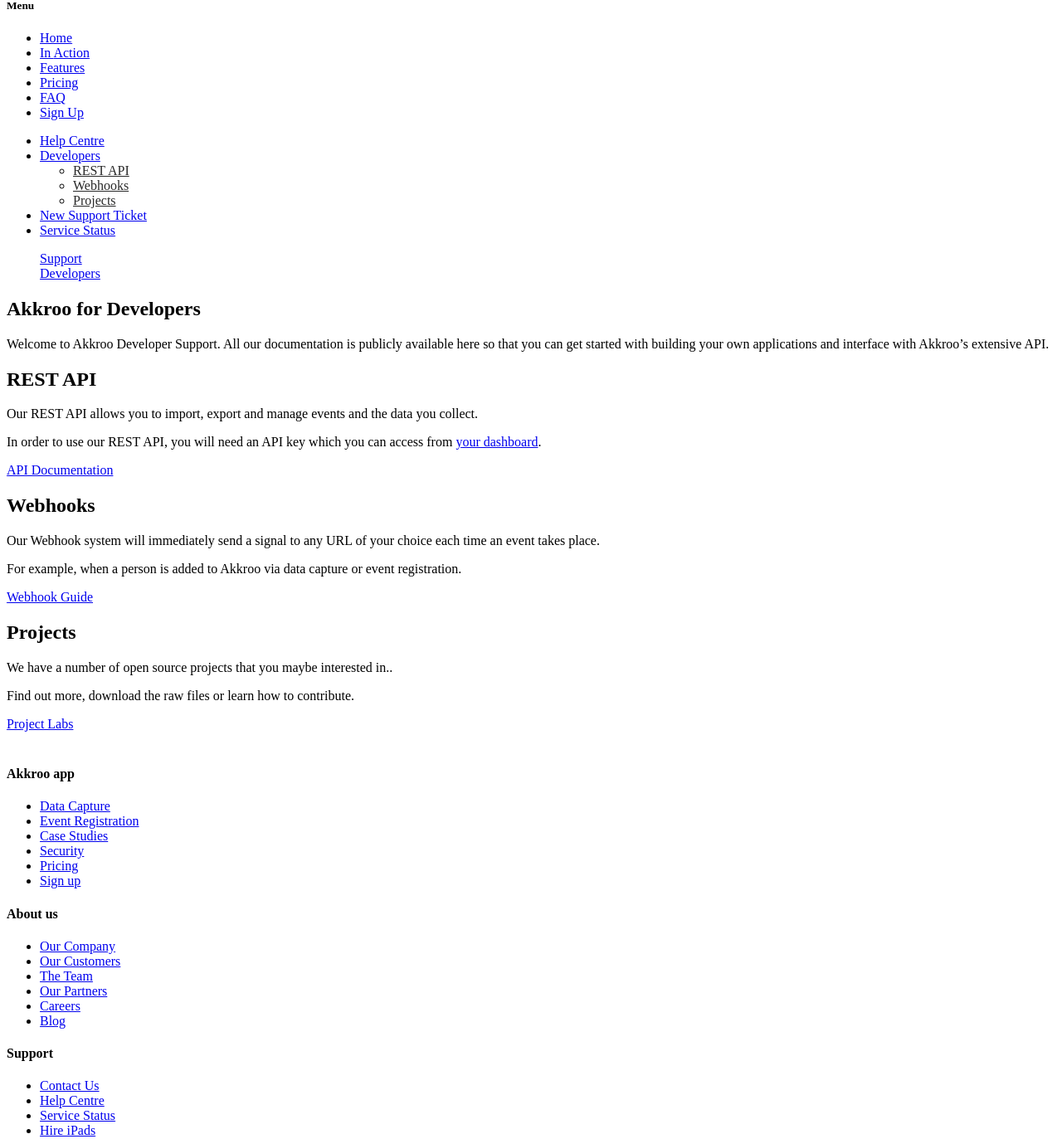
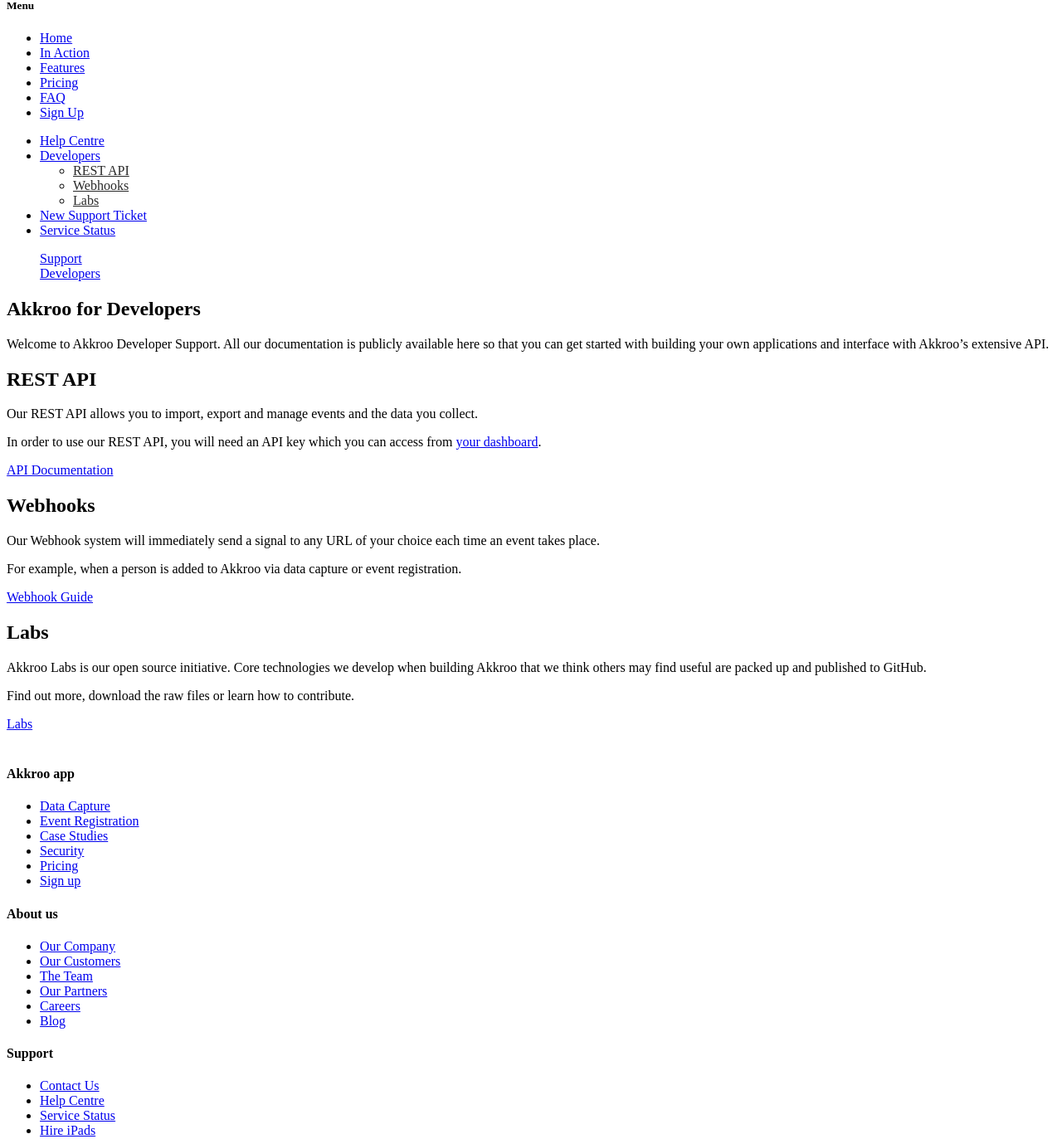
Before and after one commit to craigreid/docs, a Jekyll site: the page built from developers/index.md, in a window 1280 px wide and 1400 px high, scrolled down 1337 px, cut to the strip 27-1400 px from the top of the window. Shown: the whole strip at 83% size. Built offline with Jekyll 4.4.1, drawn with Linux system fonts in a browser that asks for light colours; nearby versions of some CDN libraries; comment, search, counter and statistics services are not loaded.

Commit message:
Labs pages
Signed-off-by: Nick Brook <nick.brook@ratemyplacement.co.uk>

```diff
--- a/_layouts/page.html
+++ b/_layouts/page.html
@@ -46,9 +46,9 @@ layout: default
 					</ul>
 				</li>
 				<li {% if page.url contains '/developers/webhooks'  %} class="current" {% endif %}><a href="/developers/webhooks">Webhooks</a></li>
-				<li {% if page.url contains '/developers/projects'  %} class="current" {% endif %}><a href="/developers/projects">Projects</a>
+				<li {% if page.url contains '/developers/labs'  %} class="current" {% endif %}><a href="/developers/labs">Labs</a>
 					<ul>
-						<li {% if page.url contains '/developers/projects/mongo-query.html'  %} class="current" {% endif %}><a href="/developers/projects/mongo-query.html">Mongo Query</a></li>
+						<li {% if page.url contains '/developers/labs/mongo-query.html'  %} class="current" {% endif %}><a href="/developers/labs/mongo-query.html">Mongo Query</a></li>
 					</ul>
 				</li>
 			</ul>
--- a/developers/index.md
+++ b/developers/index.md
@@ -1,6 +1,6 @@
 ---
 layout: page
-title: Developer Centre – Akkroo API & Webhooks
+title: Developer Centre – Akkroo API, Webhooks and Labs
 ---
 
 <ol itemprop="breadcrumb">
@@ -38,11 +38,11 @@ Welcome to Akkroo Developer Support. All our documentation is publicly available
 
 <div class="col-3-1">
 
-<h2>Projects</h2>
+<h2>Labs</h2>
 
-<p>We have a number of open source projects that you maybe interested in..</p>
+<p>Akkroo Labs is our open source initiative.  Core technologies we develop when building Akkroo that we think others may find useful are packed up and published to GitHub.</p>
 <p>Find out more, download the raw files or learn how to contribute.</p>
 
-<p><a href="/developers/projects" class="feature-button">Project Labs</a></p>
+<p><a href="/developers/labs" class="feature-button">Labs</a></p>
 
 </div>
```
Also changed, not shown: developers/labs/index.md (added, +19 -0 lines), developers/projects/index.md (deleted, +0 -14 lines), developers/labs/mongo-query.md (renamed from developers/projects/mongo-query.md).
